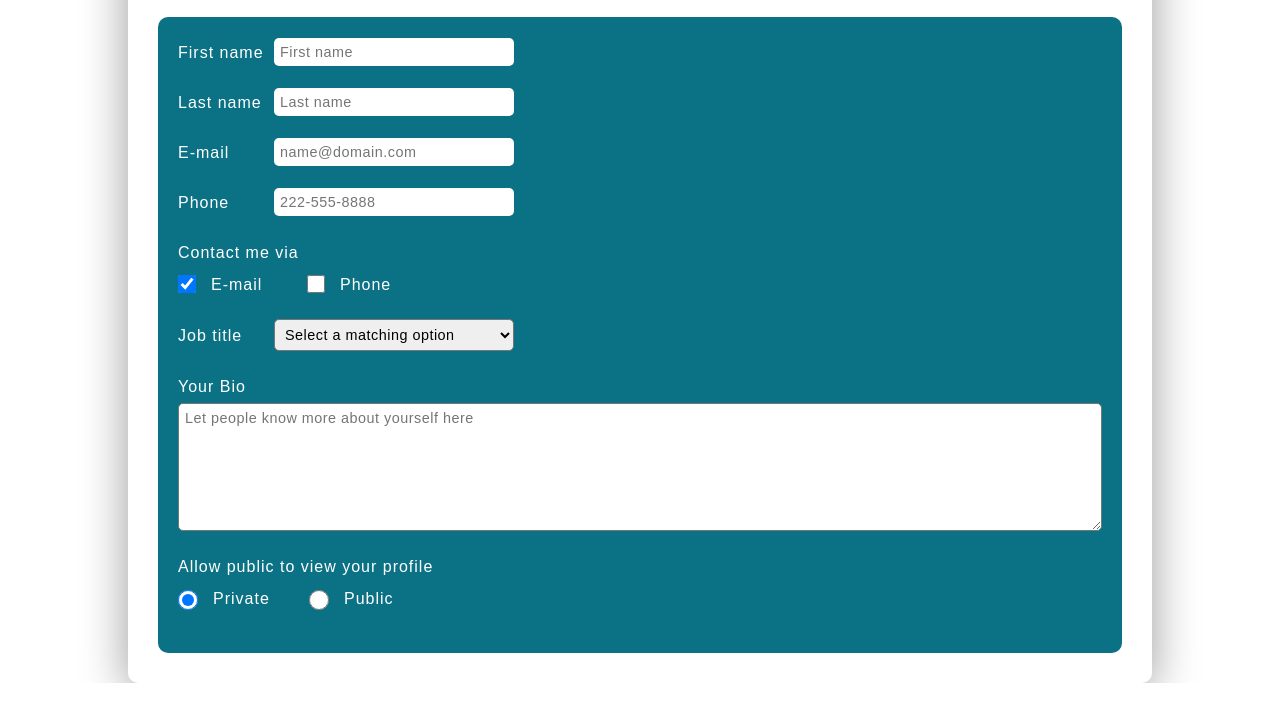
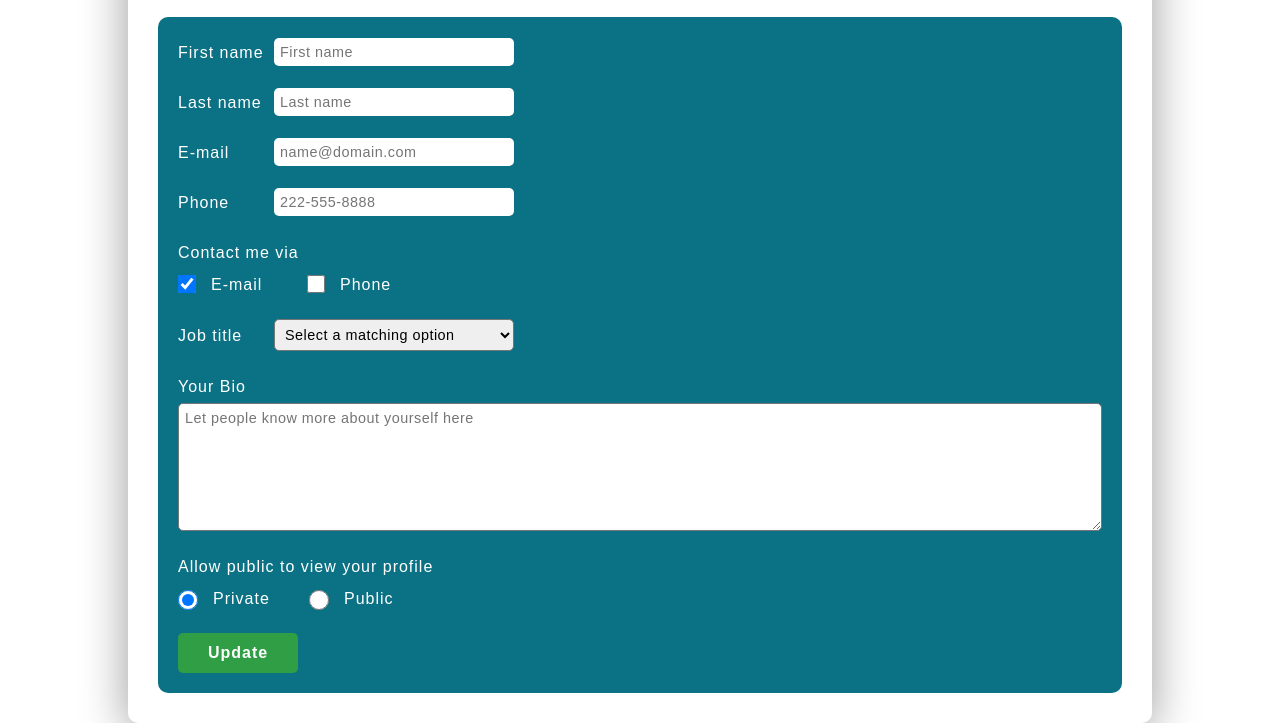
Before and after one commit to tvn9/form, a plain HTML site: page p1/index.html in a window 1280 px wide. Shown: the part 157-880 px from the top of the page. Before the commit the page ends 840 px from the top, so only its background shows below. Drawn offline with Linux system fonts and the light colour scheme.

Commit message:
Added update button

```diff
--- a/p1/index.html
+++ b/p1/index.html
@@ -17,7 +17,7 @@
           </header>
         </div>
         <div class="form">
-          <form class="form-profile" action="" method="POST">
+          <form class="form-profile" action="index.html" method="GET">
             <!-- Adding user name and email address input fields -->
             <div class="form-row">
               <label class="input-label" for="fname">First name</label>
@@ -140,6 +140,10 @@
                 <label class="input-label" for="public-type-2">Public</label>
               </div>
             </fieldset>
+            <!-- Adding submit button -->
+            <div class="form-row">
+              <button class="btn btn-update">Update</button>
+            </div>
           </form>
         </div>
       </div>
--- a/p1/styles.css
+++ b/p1/styles.css
@@ -182,3 +182,29 @@ body {
   padding: var(--input-padding);
   border-radius: var(--input-border-radius);
 }
+
+/* Update Button */
+.form-row .btn {
+  display: flex;
+  font-family: Arial, Helvetica, sans-serif;
+  font-size: 1rem;
+  font-weight: 600;
+  letter-spacing: 1px;
+  background-color: #2f9e44;
+  color: #ffffff;
+  height: 8rem;
+  padding: 10px 30px;
+  /* text-transform: uppercase; */
+  border: none;
+  height: 40px;
+  align-items: center;
+  border-radius: var(--input-border-radius);
+}
+
+.btn:hover {
+  background-color: #40c057;
+}
+
+.btn:active {
+  transform: translateY(3px);
+}
```
